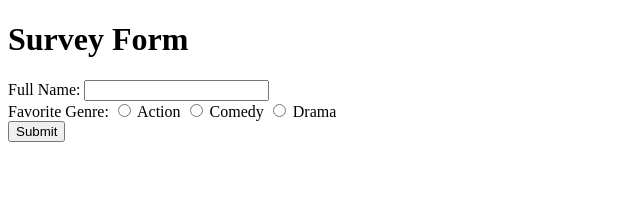
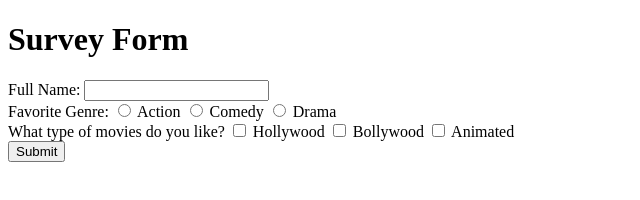
Before and after one commit to abhimanyuvaid2006/assignment4, a plain HTML site: page index.html in a window 1280 px wide. Shown: the whole page, without its empty margins (0-640 px from the left). Drawn offline with Linux system fonts and the light colour scheme.

Commit message:
fet:added checkbox to webpage.

```diff
--- a/index.html
+++ b/index.html
@@ -27,6 +27,18 @@
                 <input type="radio" id="drama" name="genre" value="drama" />
                 <label for="drama">Drama</label>
             </div>
+            <div class="input-container">
+                <label>What type of movies do you like?</label>
+
+                <input type="checkbox" id="hollywood" name="movies" value="hollywood" />
+                <label for="hollywood">Hollywood</label>
+
+                <input type="checkbox" id="bollywood" name="movies" value="bollywood" />
+                <label for="bollywood">Bollywood</label>
+
+                <input type="checkbox" id="animated" name="movies" value="animated" />
+                <label for="animated">Animated</label>
+            </div>
 
             <input type="submit" value="Submit" />
         </form>
```
